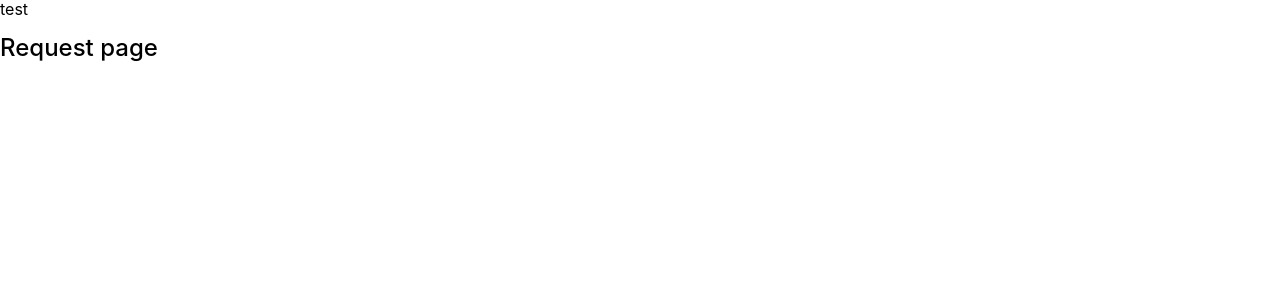
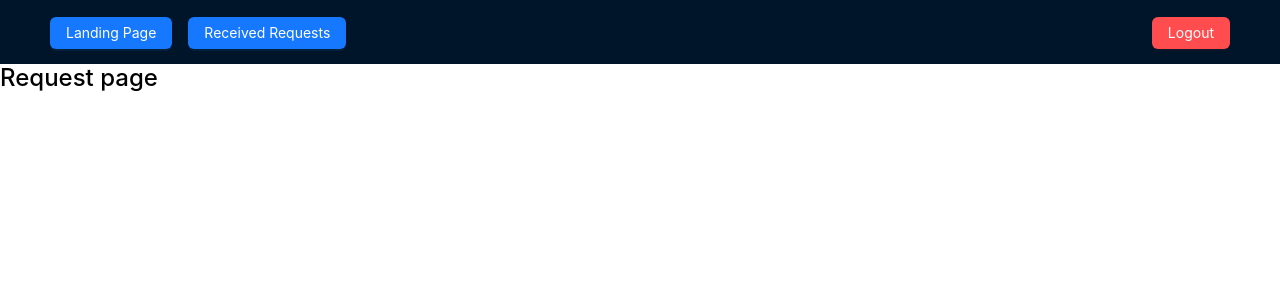
Before and after one commit to liubiyu123/dbs-techtrek-2025-2, a React (Create React App) app in the folder frontend/: page /requests in a window 1280 px wide. Shown: the top 300 px of the page. Built offline with nearby package versions, Linux system fonts and the light colour scheme.

Commit message:
feat(frontend): add navbar

```diff
--- a/frontend/src/App.js
+++ b/frontend/src/App.js
@@ -7,7 +7,6 @@ import Requests from './Pages/Requests';
 function App() {
   return (
     <>
-    <p>test</p>
     <Routes>
        <Route path="/" element={<Login/>} />
        <Route path="/landing" element={<Landing/>} />
--- a/frontend/src/Pages/Landing.jsx
+++ b/frontend/src/Pages/Landing.jsx
@@ -12,4 +12,5 @@ const Landing = () => {
 	);
 };
 
+
 export default Landing;
--- a/frontend/src/Pages/Requests.jsx
+++ b/frontend/src/Pages/Requests.jsx
@@ -1,7 +1,10 @@
+import Layout1  from "../components/layout";
+import NavBar from "../components/navbar";
 
 const Requests = () => {
 	return (
 		<div className="container">
+            <NavBar/>
 			<div className="banner-container">
 				<div className="banner">
 					<h2>Request page</h2>
--- a/frontend/src/components/navbar.jsx
+++ b/frontend/src/components/navbar.jsx
@@ -0,0 +1,44 @@
+import { NavLink } from "react-router-dom";
+
+import { Button, Layout, Grid, Menu, Space, theme } from "antd";
+
+import { MenuOutlined } from "@ant-design/icons";
+
+const { Header, Content, Footer } = Layout;
+
+const NavBar = () => {
+  return (
+    <nav>
+        <Header style={{
+            position: 'sticky',
+            top: 0,
+            zIndex: 1,
+            width: '100%',
+            display: 'flex',
+            justifyContent: 'space-between',
+            alignItems: 'center',
+            }}>
+            <div>
+                <Button type = 'primary' style={{
+                marginRight: '16px'
+            }}>
+                    <NavLink to="/Landing">Landing Page</NavLink>
+                </Button>
+
+                <Button type = 'primary' style={{
+            }}>
+                    <NavLink to="/Requests">Received Requests</NavLink>
+                </Button>
+            </div>
+            <div>
+            <Button danger type = 'primary' >
+                <NavLink to="/">Logout</NavLink>
+            </Button>
+            </div>
+
+        </Header>
+    </nav>
+  );
+};
+
+export default NavBar;
```
